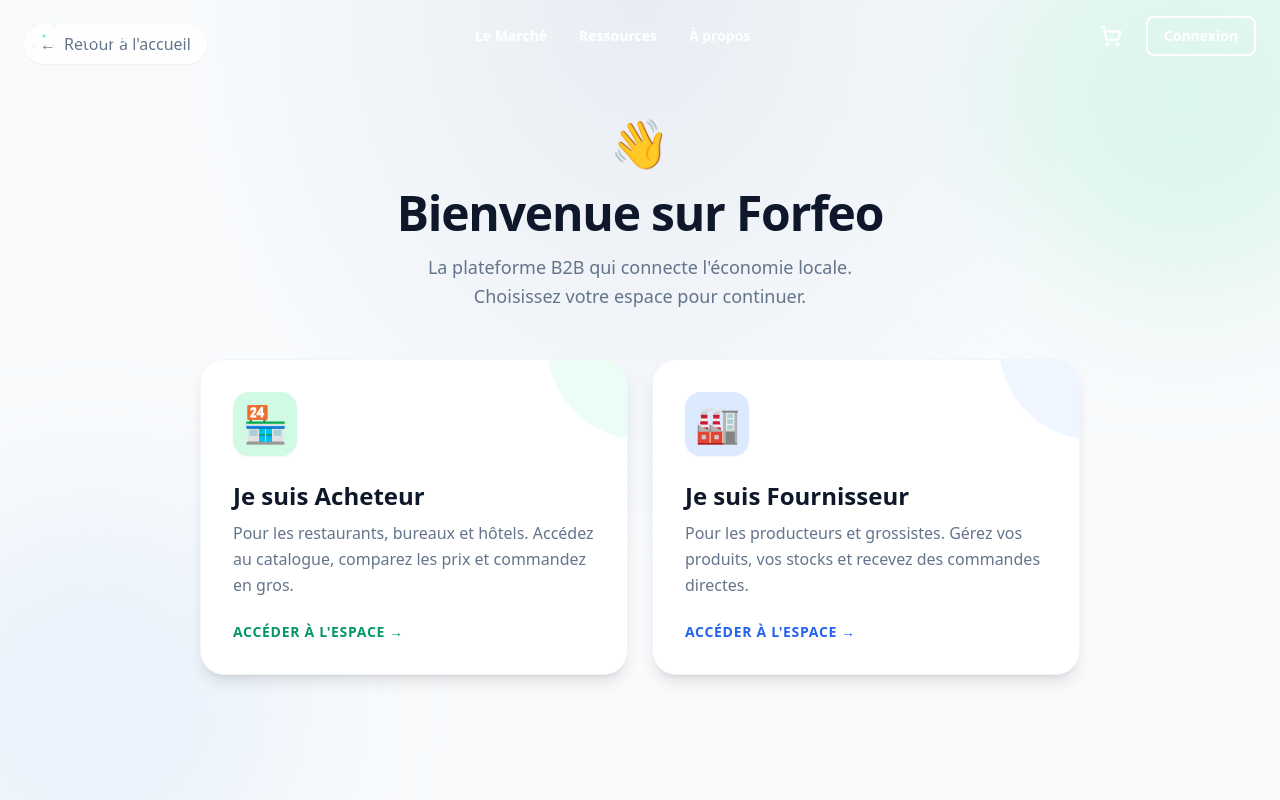
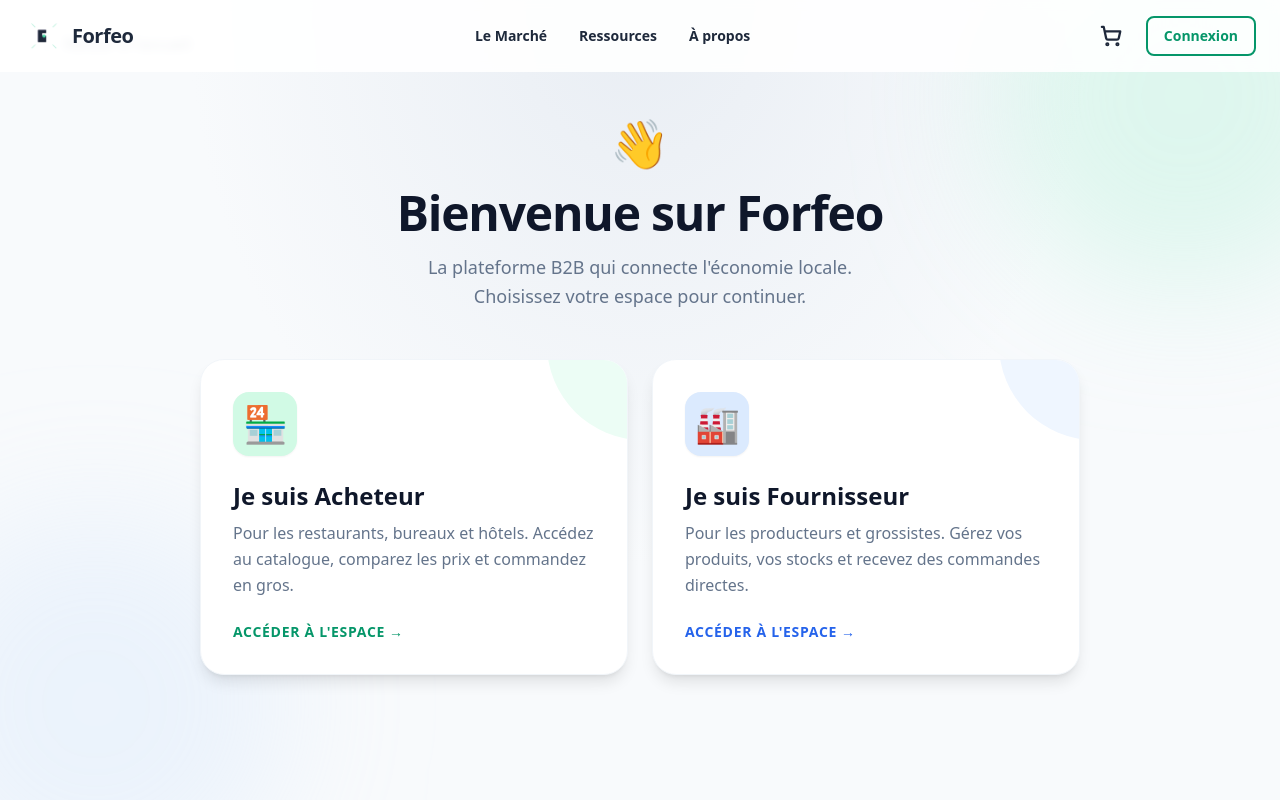
Before and after one commit to forfeo2005/forfeo-supply, a React (Vite) app in the folder frontend/: page /login in a window 1280 px wide. Shown: the top 800 px of the page. Built offline with nearby package versions, Linux system fonts and the light colour scheme.

Commit message:
Update Header.jsx

```diff
--- a/frontend/src/components/Header.jsx
+++ b/frontend/src/components/Header.jsx
@@ -68,18 +68,20 @@ const Header = () => {
 
   const handleLogout = async () => {
     await supabase.auth.signOut();
-    // onAuthStateChange s’occupe du setUser(null)
+    // onAuthStateChange s'occupe du setUser(null)
     navigate('/');
   };
 
   const isSolid = scrolled || mobileMenuOpen;
 
-  const textColorClass = isSolid ? 'text-slate-900' : 'text-white';
-  const isDarkLogo = isSolid;
+  // MODIFICATION : Toujours utiliser des couleurs contrastées pour les icônes
+  const textColorClass = 'text-slate-800';
+  const iconColorClass = 'text-slate-800';
+  const isDarkLogo = true; // Toujours utiliser le logo sombre pour la visibilité
 
   const headerClassName = useMemo(() => {
     return `fixed w-full z-50 transition-all duration-300 ${
-      isSolid ? 'bg-white/95 backdrop-blur-md shadow-sm py-2' : 'bg-transparent py-4'
+      isSolid ? 'bg-white/95 backdrop-blur-md shadow-sm py-2' : 'bg-white/90 backdrop-blur-sm py-4'
     }`;
   }, [isSolid]);
 
@@ -133,10 +135,10 @@ const Header = () => {
           {/* Panier */}
           <Link
             to="/cart"
-            className={`relative p-2 rounded-full hover:bg-slate-900/5 transition-colors ${textColorClass} focus:outline-none focus:ring-2 focus:ring-emerald-400/60`}
+            className={`relative p-2 rounded-full hover:bg-slate-900/5 transition-colors ${iconColorClass} focus:outline-none focus:ring-2 focus:ring-emerald-400/60`}
             aria-label="Voir le panier"
           >
-            <ShoppingCart size={22} strokeWidth={2.5} />
+            <ShoppingCart size={22} strokeWidth={2.5} className="text-slate-800" />
             {cartCount > 0 && (
               <span className="absolute -top-1 -right-1 bg-emerald-500 text-white text-[10px] font-extrabold h-4 w-4 flex items-center justify-center rounded-full ring-2 ring-white">
                 {cartCount}
@@ -157,9 +159,7 @@ const Header = () => {
             <Link
               to="/login"
               className={`font-bold text-sm px-4 py-2 rounded-lg border-2 transition-all focus:outline-none focus:ring-2 focus:ring-emerald-400/60 ${
-                isSolid
-                  ? 'border-slate-900 text-slate-900 hover:bg-slate-900 hover:text-white'
-                  : 'border-white text-white hover:bg-white hover:text-slate-900'
+                'border-emerald-600 text-emerald-600 hover:bg-emerald-600 hover:text-white'
               }`}
             >
               Connexion
@@ -169,13 +169,13 @@ const Header = () => {
 
         {/* BOUTON MOBILE */}
         <button
-          className={`md:hidden p-2 rounded-lg ${textColorClass} hover:bg-slate-900/5 transition-colors focus:outline-none focus:ring-2 focus:ring-emerald-400/60`}
+          className={`md:hidden p-2 rounded-lg ${iconColorClass} hover:bg-slate-900/5 transition-colors focus:outline-none focus:ring-2 focus:ring-emerald-400/60`}
           onClick={() => setMobileMenuOpen((v) => !v)}
           aria-expanded={mobileMenuOpen}
           aria-controls="mobile-menu"
           aria-label={mobileMenuOpen ? 'Fermer le menu' : 'Ouvrir le menu'}
         >
-          {mobileMenuOpen ? <X size={28} /> : <Menu size={28} />}
+          {mobileMenuOpen ? <X size={28} className="text-slate-800" /> : <Menu size={28} className="text-slate-800" />}
         </button>
       </div>
 
@@ -221,7 +221,7 @@ const Header = () => {
               className="text-base font-bold text-slate-800 py-3 px-4 rounded-lg hover:bg-slate-50 flex justify-between items-center bg-slate-50"
             >
               <div className="flex items-center gap-2">
-                <ShoppingCart size={18} /> Mon Panier
+                <ShoppingCart size={18} className="text-slate-800" /> Mon Panier
               </div>
               {cartCount > 0 && (
                 <span className="bg-emerald-600 text-white px-2 py-0.5 rounded-full text-xs font-bold">
```
